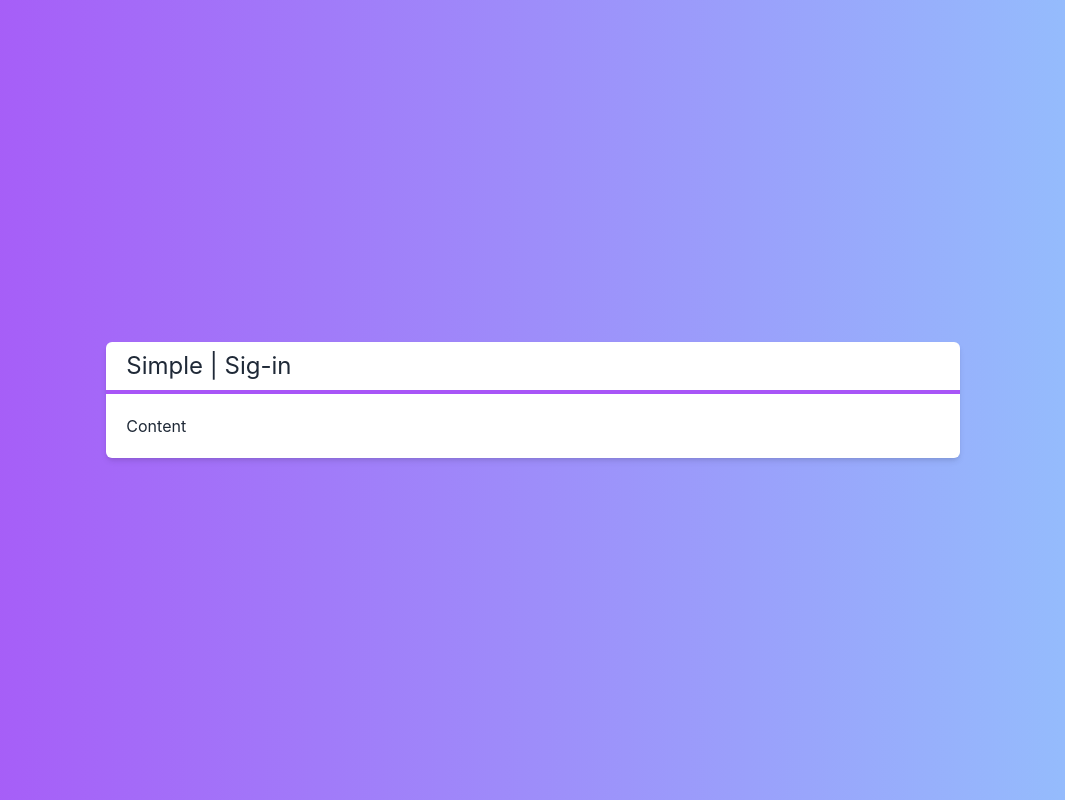
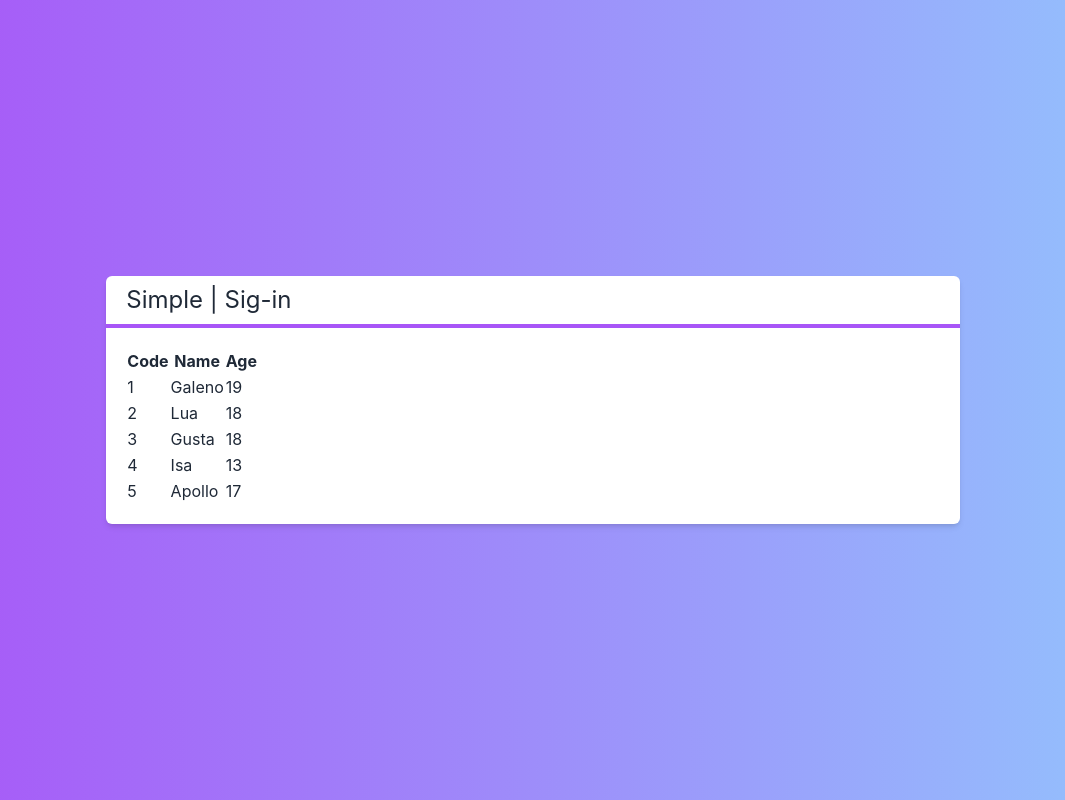
Before and after one commit to galenomoon/ProjectRegistration_React, a Next.js app: page / in a window 1280 px wide. Shown: the whole page, without its empty margins (107-1172 px from the left). Built offline with nearby package versions, Linux system fonts and the light colour scheme.

Commit message:
Structure of Table

```diff
--- /dev/null
+++ b/src/components/Table.tsx
@@ -0,0 +1,36 @@
+import Client from "./../core/Client";
+
+interface TableProps {
+  clients: Client[];
+}
+
+export default function Table(props: TableProps) {
+  function renderHeader() {
+    return (
+      <tr>
+        <th>Code</th>
+        <th>Name</th>
+        <th>Age</th>
+      </tr>
+    );
+  }
+
+  function renderData() {
+    return props.clients?.map((client, i) => {
+      return (
+        <tr key={client.id}>
+          <td>{client.id}</td>
+          <td>{client.name}</td>
+          <td>{client.age}</td>
+        </tr>
+      );
+    });
+  }
+
+  return (
+    <table>
+      <thead>{renderHeader()}</thead>
+      <tbody>{renderData()}</tbody>
+    </table>
+  );
+}
--- a/src/pages/index.tsx
+++ b/src/pages/index.tsx
@@ -1,19 +1,24 @@
 import Layout from "../components/Layout";
+import Table from "../components/Table";
+import Client from "../core/Client";
 
 export default function Home() {
+  const clients = [
+    new Client("Galeno", 19, "1"),
+    new Client("Lua", 18, "2"),
+    new Client("Gusta", 18, "3"),
+    new Client("Isa", 13, "4"),
+    new Client("Apollo", 17, "5"),
+  ];
+
   return (
     <div
       className={`
-      flex h-screen
-      justify-center
-      items-center
-      bg-gradient-to-r
-      from-purple-500
-      to-blue-300
-      text-white`}
+      flex h-screen justify-center items-center bg-gradient-to-r
+      from-purple-500 to-blue-300 text-white`}
     >
-      <Layout title='Simple | Sig-in'>
-        <span>Content</span>
+      <Layout title="Simple | Sig-in">
+        <Table clients={clients}></Table>
       </Layout>
     </div>
   );
```
Also changed, not shown: 1 other file (tests, documents, lock files or other folders).
